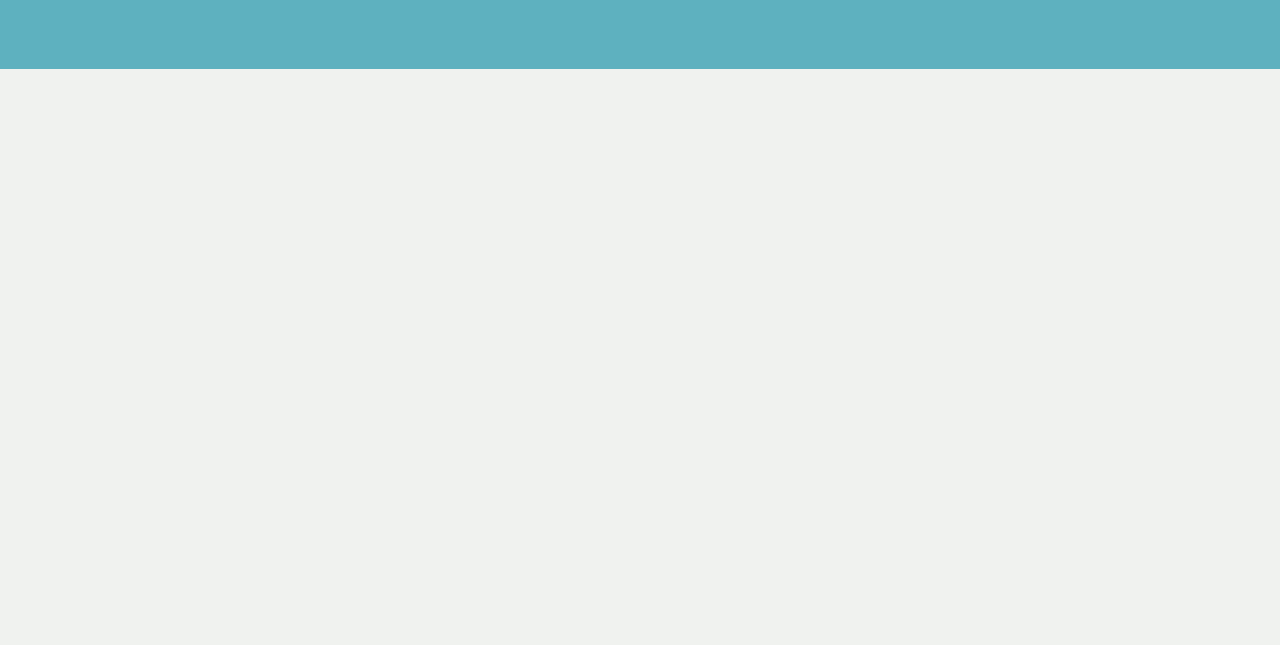
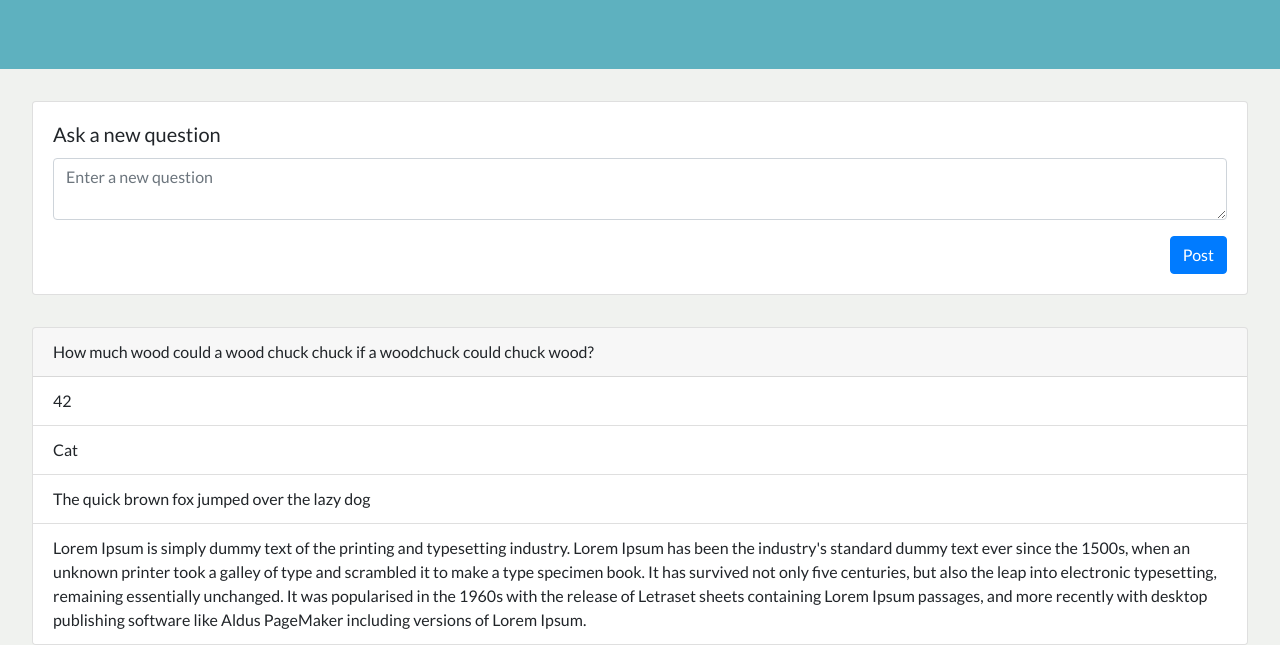
Before and after one commit to claudiaareneee/UmQuestion, a website: page public/course.html in a window 1280 px wide. Shown: the part 163-808 px from the top of the page. Drawn offline with nearby package versions, Linux system fonts and the light colour scheme; no server answers.

Commit message:
added input field for new question

```diff
--- a/public/View.js
+++ b/public/View.js
@@ -58,3 +58,34 @@ View.createPost = function (question, answers){
     container.appendChild(questionView);
     return container;
 };
+
+View.createNewPost = function(){
+    var container = document.createElement("DIV");
+    var body = document.createElement("DIV");
+    var title = document.createElement("H5");
+    var form = document.createElement("DIV");
+    var newQuestion = document.createElement("TEXTAREA");
+    var postQuestion = document.createElement("BUTTON");
+
+    container.className = "questionContainer card";
+    body.className = "card-body";
+    title.className = "card-title";
+    // form.className = "form-inline";
+    newQuestion.className = "form-control w-100";
+    postQuestion.className = "btn btn-primary float-right newPostButton";
+
+    newQuestion.setAttribute("type", "text");
+    newQuestion.setAttribute("id", "newQuestion");
+    newQuestion.setAttribute("placeholder", "Enter a new question");
+    postQuestion.setAttribute("id", "postQuestionButton");
+
+    title.innerHTML = "Ask a new question";
+    postQuestion.innerHTML = "Post";
+
+    body.appendChild(title);
+    form.appendChild(newQuestion);
+    form.appendChild(postQuestion);
+    body.appendChild(form);
+    container.appendChild(body);
+    return container;
+};
--- a/public/course.js
+++ b/public/course.js
@@ -2,10 +2,8 @@ function getPosts(){
     //TODO: Update this to pull from the database
     var posts = [];
 
-	});
-
 	// Left in for now.
-    /* posts[0] = {
+    posts[0] = {
         question : new Question(1,1,"How much wood could a wood chuck chuck if a woodchuck could chuck wood?"),
         answers : [new Answer(1,1,1,"42"), new Answer(1,1,1,"Cat"), new Answer(1,1,1,"The quick brown fox jumped over the lazy dog"), new Answer(1,1,1,"Lorem Ipsum is simply dummy text of the printing and typesetting industry. Lorem Ipsum has been the industry's standard dummy text ever since the 1500s, when an unknown printer took a galley of type and scrambled it to make a type specimen book. It has survived not only five centuries, but also the leap into electronic typesetting, remaining essentially unchanged. It was popularised in the 1960s with the release of Letraset sheets containing Lorem Ipsum passages, and more recently with desktop publishing software like Aldus PageMaker including versions of Lorem Ipsum.")]
     };
@@ -18,14 +16,29 @@ function getPosts(){
     posts[2] = {
         question : new Question(1,1,"How many dogs is too many dogs?"),
         answers : [new Answer(1,1,1,"The answer is there are never too many")]
-    }; */
+    };
 
     return posts;
 }
 
+function addNewQuestion(questionText){
+    var post = new Question("authorId", "courseId", questionText);
+    //Do something with question
+
+    alert(questionText);
+}
+
 contentContainer = document.getElementById("mainContent");
+contentContainer.appendChild(View.createNewPost());
+
 var posts = getPosts();
 for (var post of posts){
     var view = View.createPost(post.question, post.answers);
     contentContainer.appendChild(view);
 }
+
+var newPostButton = document.getElementById("postQuestionButton");
+newPostButton.addEventListener("click", () => {
+    var questionText = document.getElementById("newQuestion").value;
+    addNewQuestion(questionText);
+});
--- a/public/stylesheet.css
+++ b/public/stylesheet.css
@@ -75,6 +75,10 @@ p {
     color: var(--primary-text-color-lighter-dark);
 }
 
+.newPostButton{
+    margin-top: 1rem;
+}
+
 /* .lightText {
     color: var(--primary-text-color-subheadding);
     font-size: .75em;
```
Also changed, not shown: public/models.js (+9 -5 lines).
